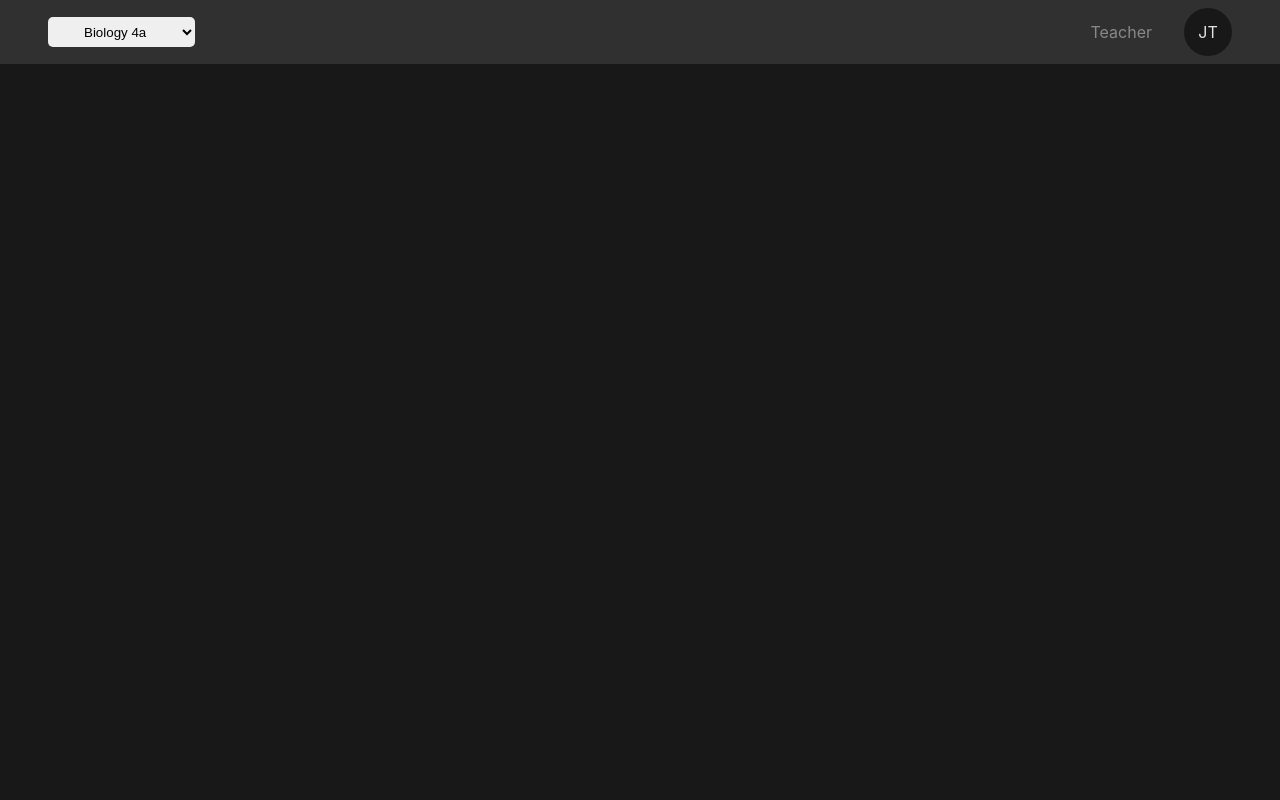
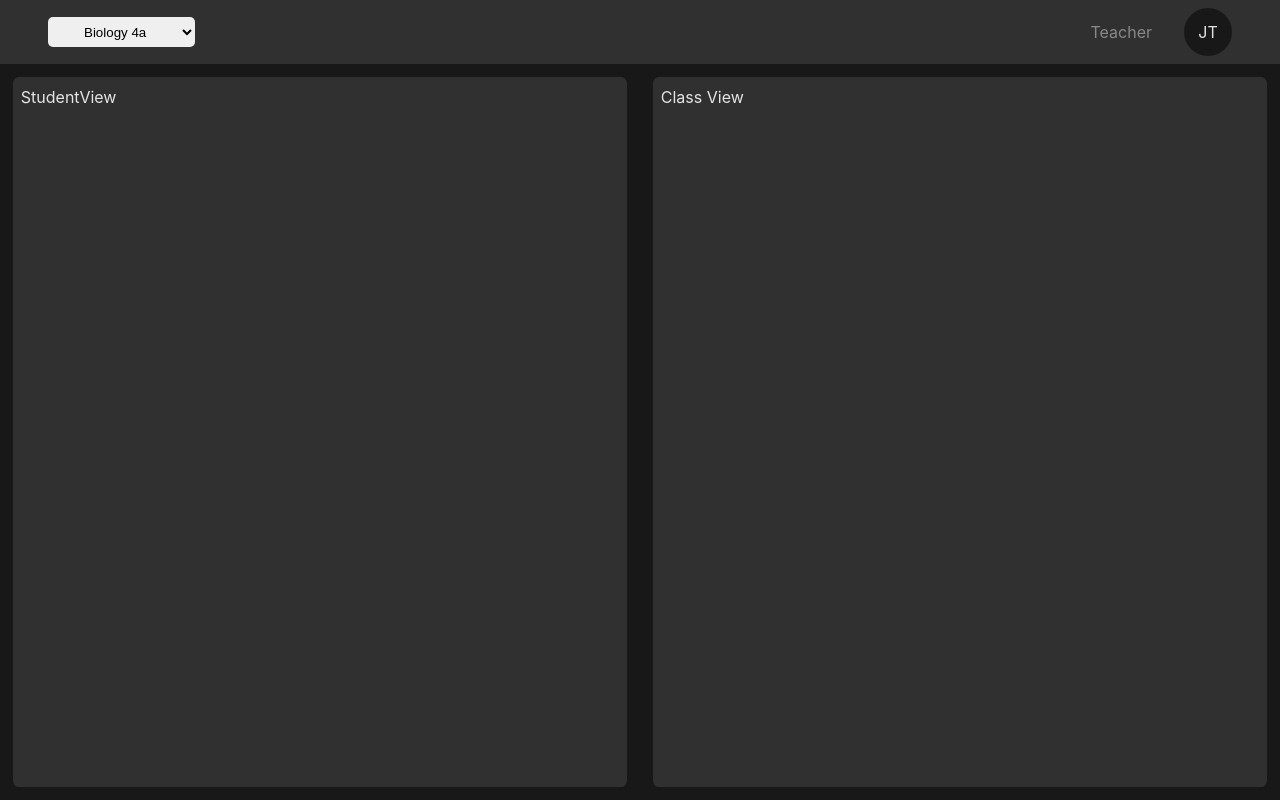
Before and after one commit to dennis12493/IBM_Q-Hack2024, a Svelte app in the folder frontend/: page /teacher in a window 1280 px wide. Built offline with nearby package versions, Linux system fonts and the light colour scheme.

Commit message:
added layout elements

```diff
--- /dev/null
+++ b/frontend/src/lib/TeacherComponents/ClassView.svelte
@@ -0,0 +1,17 @@
+<script></script>
+
+<div class="class-view">
+    Class View
+</div>
+
+<style>
+    .class-view{
+        width: 100%;
+        background-color: var(--panel);
+        height: calc(100% - 2.6rem);
+        margin: 0.8rem;
+        padding: 0.5rem;
+
+        border-radius: 0.4rem;
+    }
+</style>
--- /dev/null
+++ b/frontend/src/lib/TeacherComponents/StudentView.svelte
@@ -0,0 +1,19 @@
+<script>
+</script>
+
+
+<div class="student-view">
+    StudentView
+</div>
+
+<style>
+    .student-view{
+        background-color: var(--panel);
+        margin: 0.8rem;
+        padding: 0.5rem;
+        height: calc(100% - 2.6rem);
+        width: 100%;
+
+        border-radius: 0.4rem;
+    }
+</style>
--- a/frontend/src/pages/TeacherPage.svelte
+++ b/frontend/src/pages/TeacherPage.svelte
@@ -1,11 +1,17 @@
 <script lang="">
-    import TeacherHeader from "../lib/TeacherComponents/TeacherHeader.svelte";
+    import ClassView from "../lib/TeacherComponents/ClassView.svelte";
+import StudentView from "../lib/TeacherComponents/StudentView.svelte";
+import TeacherHeader from "../lib/TeacherComponents/TeacherHeader.svelte";
 
 
 </script>
 
 <div class="teacher-wrapper">
     <TeacherHeader></TeacherHeader>
+    <div class="teacher-body">
+        <StudentView></StudentView>
+        <ClassView></ClassView>
+    </div>
 </div>
 
 <style>
@@ -13,4 +19,9 @@
         background-color: var(--background);
         height: 100%;
     }
+
+    .teacher-body{
+        display: flex;
+        height: calc(100% - 4rem);
+    }
 </style>
```
